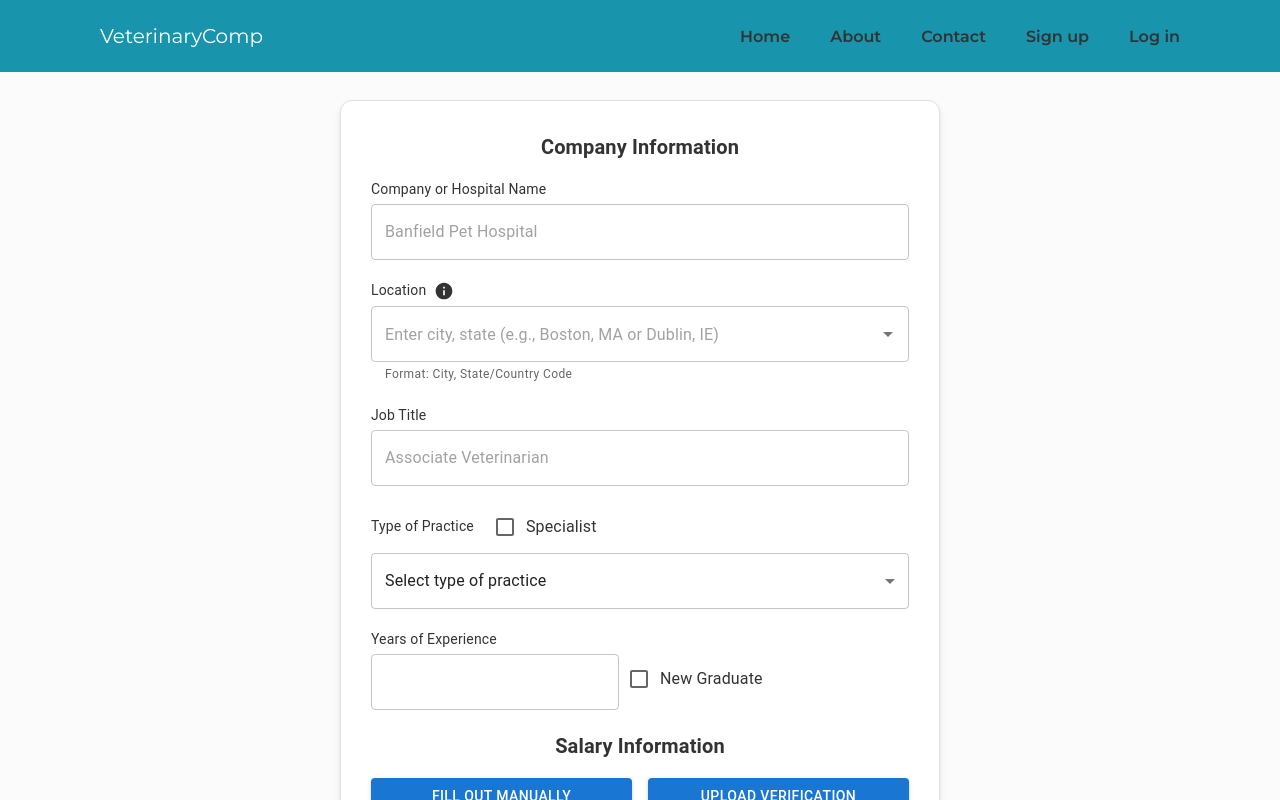
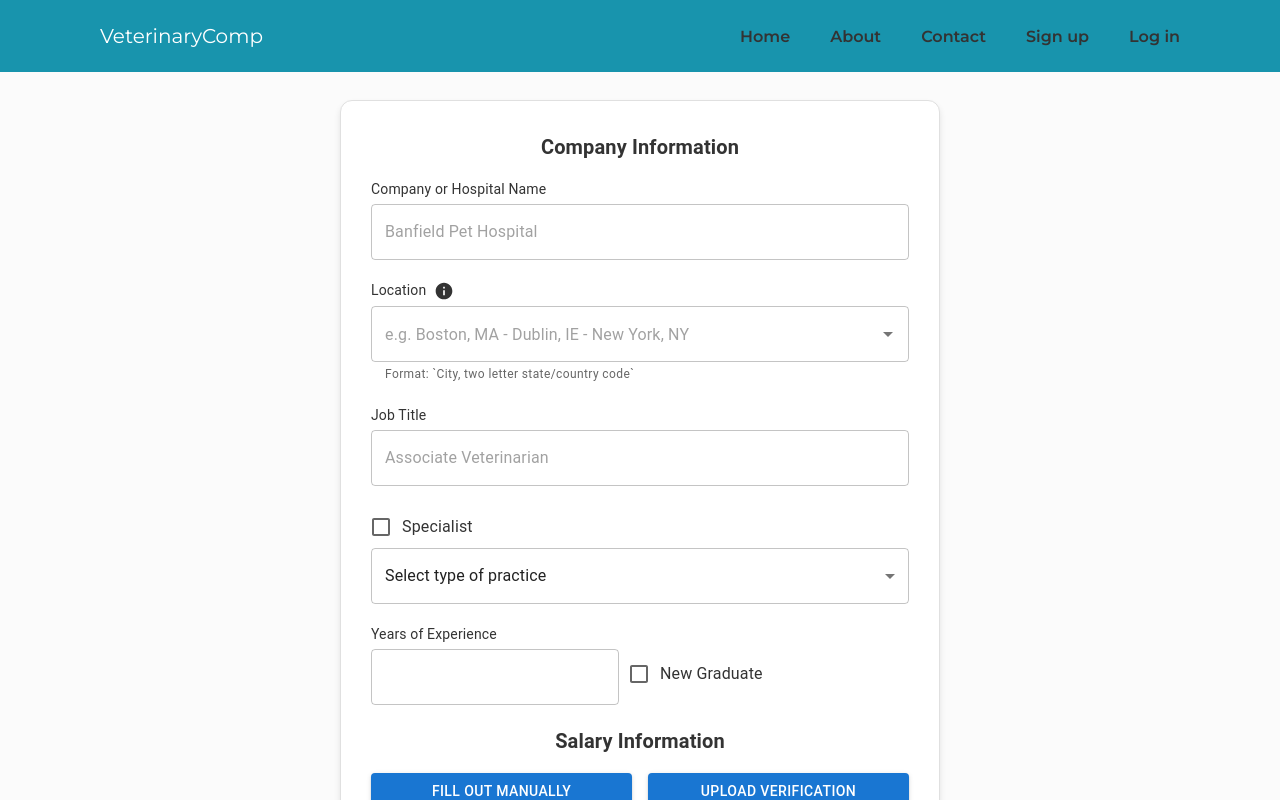
Before and after one commit to RyanNicoletti/vetcomp, a React (Vite) app in the folder frontend/: page /addcomp in a window 1280 px wide. Shown: the top 800 px of the page. Built offline with nearby package versions, Linux system fonts and the light colour scheme.

Commit message:
ensure form values line up with ICompFormInput

```diff
--- a/frontend/src/components/compform/CompForm.tsx
+++ b/frontend/src/components/compform/CompForm.tsx
@@ -33,6 +33,8 @@ export const CompForm = () => {
         company: "",
         title: "",
         typeOfPractice: "",
+        isSpecialist: false,
+        specialization: "",
         isNewGrad: false,
         yearsOfExperience: undefined,
         location: "",
@@ -104,10 +106,11 @@ export const CompForm = () => {
   const handleFileUpload = (event: ChangeEvent<HTMLInputElement>) => {
     const file = event.target.files?.[0];
     if (file) {
-      console.log("Uploaded file:", file);
       setIsFileUploaded(true);
       setUploadedFileName(file.name);
       setUploadedFile(file);
+      setValue("verificationDocument", [file]);
+      setValue("verificationDocumentName", file.name);
     }
   };
 
@@ -121,11 +124,12 @@ export const CompForm = () => {
     setLocationQuery(event?.target.value || value);
   };
 
-  const paymentFrequency = watch("paymentFrequency");
-  const isNewGrad = watch("isNewGrad");
+  const paymentFrequency: string = watch("paymentFrequency");
+  const isNewGrad: boolean = watch("isNewGrad");
 
   const generalPracticeOptions: string[] = [
     "Small animal",
+    "Large animal",
     "Equine",
     "Mixed animal",
     "Dairy",
@@ -225,11 +229,11 @@ export const CompForm = () => {
               renderInput={(params) => (
                 <TextField
                   {...params}
-                  placeholder="Enter city, state (e.g., Boston, MA or Dublin, IE)"
+                  placeholder="e.g. Boston, MA - Dublin, IE - New York, NY"
                   error={!!fieldState.error}
                   helperText={
                     fieldState.error?.message ||
-                    "Format: City, State/Country Code"
+                    "Format: `City, two letter state/country code`"
                   }
                   InputProps={{
                     ...params.InputProps,
@@ -276,66 +280,44 @@ export const CompForm = () => {
       />
 
       <Controller
-        name="typeOfPractice"
+        name="isSpecialist"
         control={control}
-        rules={{ required: "This field is required" }}
         render={({ field }) => (
-          <Box>
-            <Typography variant="body2" align="left" gutterBottom>
-              Type of Practice
           <FormControlLabel
             control={
               <Checkbox
-                    checked={isSpecialist}
-                    onChange={(e) => setIsSpecialist(e.target.checked)}
+                {...field}
+                checked={field.value}
+                onChange={(e) => {
+                  field.onChange(e.target.checked);
+                  setIsSpecialist(!isSpecialist);
+                }}
               />
             }
             label="Specialist"
-                style={{ marginLeft: "10px" }}
           />
-            </Typography>
+        )}
+      />
+
       <Controller
-              name="typeOfPractice"
+        name={isSpecialist ? "specialization" : "typeOfPractice"}
         control={control}
         rules={{ required: "This field is required" }}
         render={({ field }) => (
           <FormControl fullWidth>
-                  <Select
-                    {...field}
-                    displayEmpty
-                    onChange={(e) => {
-                      field.onChange(e);
-                      // Reset the value when switching between general and specialist
-                      if (
-                        isSpecialist &&
-                        generalPracticeOptions.includes(
-                          e.target.value as string
-                        )
-                      ) {
-                        setIsSpecialist(false);
-                      } else if (
-                        !isSpecialist &&
-                        specialistOptions.includes(e.target.value as string)
-                      ) {
-                        setIsSpecialist(true);
-                      }
-                    }}>
+            <Select {...field} displayEmpty>
               <MenuItem value="" disabled>
-                      Select type of practice
+                Select {isSpecialist ? "specialization" : "type of practice"}
               </MenuItem>
-                    {(isSpecialist
-                      ? specialistOptions
-                      : generalPracticeOptions
-                    ).map((option) => (
+              {(isSpecialist ? specialistOptions : generalPracticeOptions).map(
+                (option) => (
                   <MenuItem key={option} value={option}>
                     {option}
                   </MenuItem>
-                    ))}
+                )
+              )}
             </Select>
           </FormControl>
-              )}
-            />
-          </Box>
         )}
       />
 
@@ -574,11 +556,17 @@ export const CompForm = () => {
       {uploadFile && (
         <Box className="file-upload-container">
           <input
+            name="verificationDocument"
             accept=".pdf,.doc,.docx"
             style={{ display: "none" }}
             id="verification-file-upload"
             type="file"
             onChange={handleFileUpload}
+          />
+          <Controller
+            name="verificationDocumentName"
+            control={control}
+            render={({ field }) => <input {...field} type="hidden" />}
           />
           <label htmlFor="verification-file-upload">
             <Button
--- a/frontend/src/components/compform/types.ts
+++ b/frontend/src/components/compform/types.ts
@@ -2,6 +2,8 @@ export interface ICompFormInput {
   company: string;
   title: string;
   typeOfPractice: string;
+  isSpecialist: boolean;
+  specialization: string;
   isNewGrad: boolean;
   yearsOfExperience: number;
   location: string;
```
Lines whose indentation alone changed are shown as unchanged.
